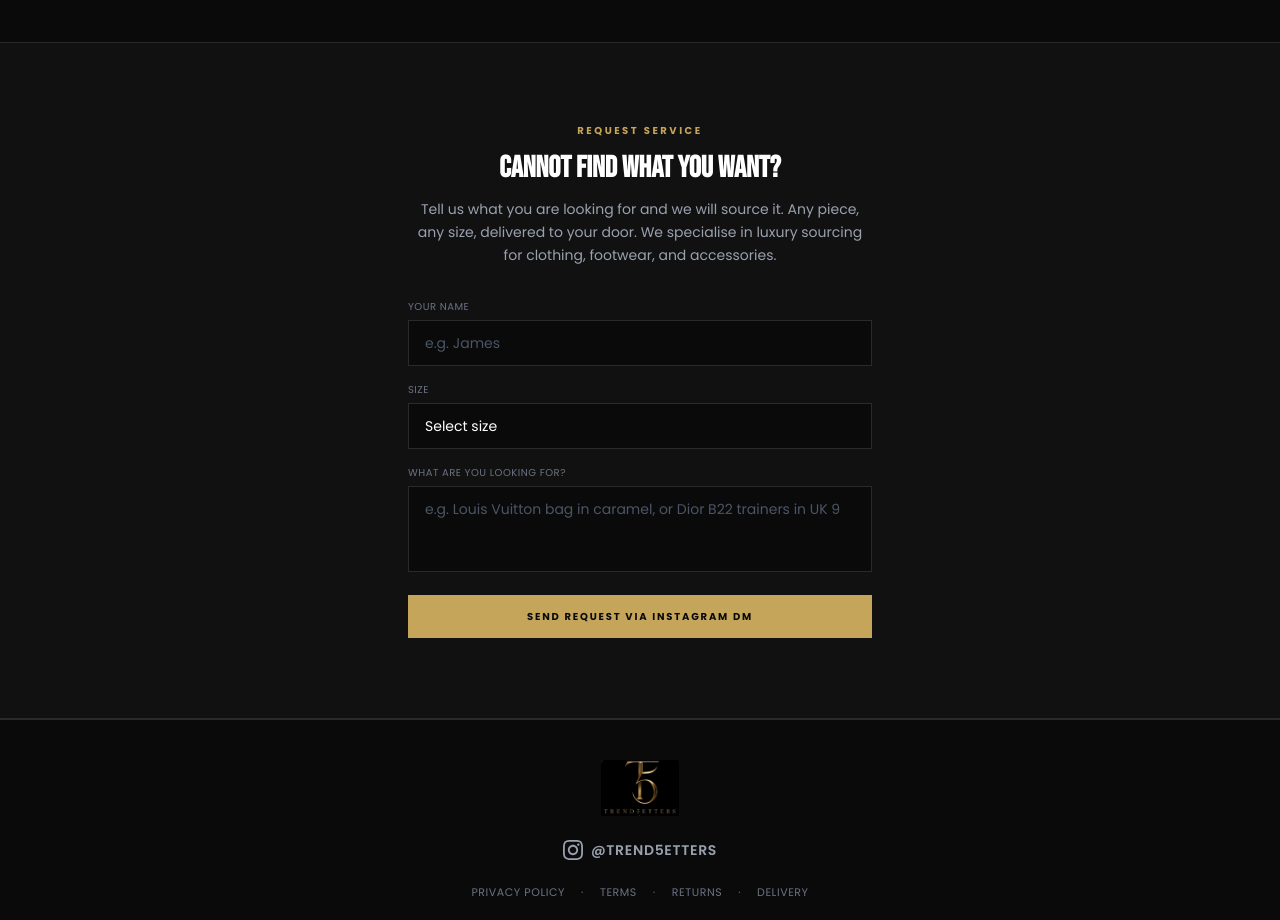
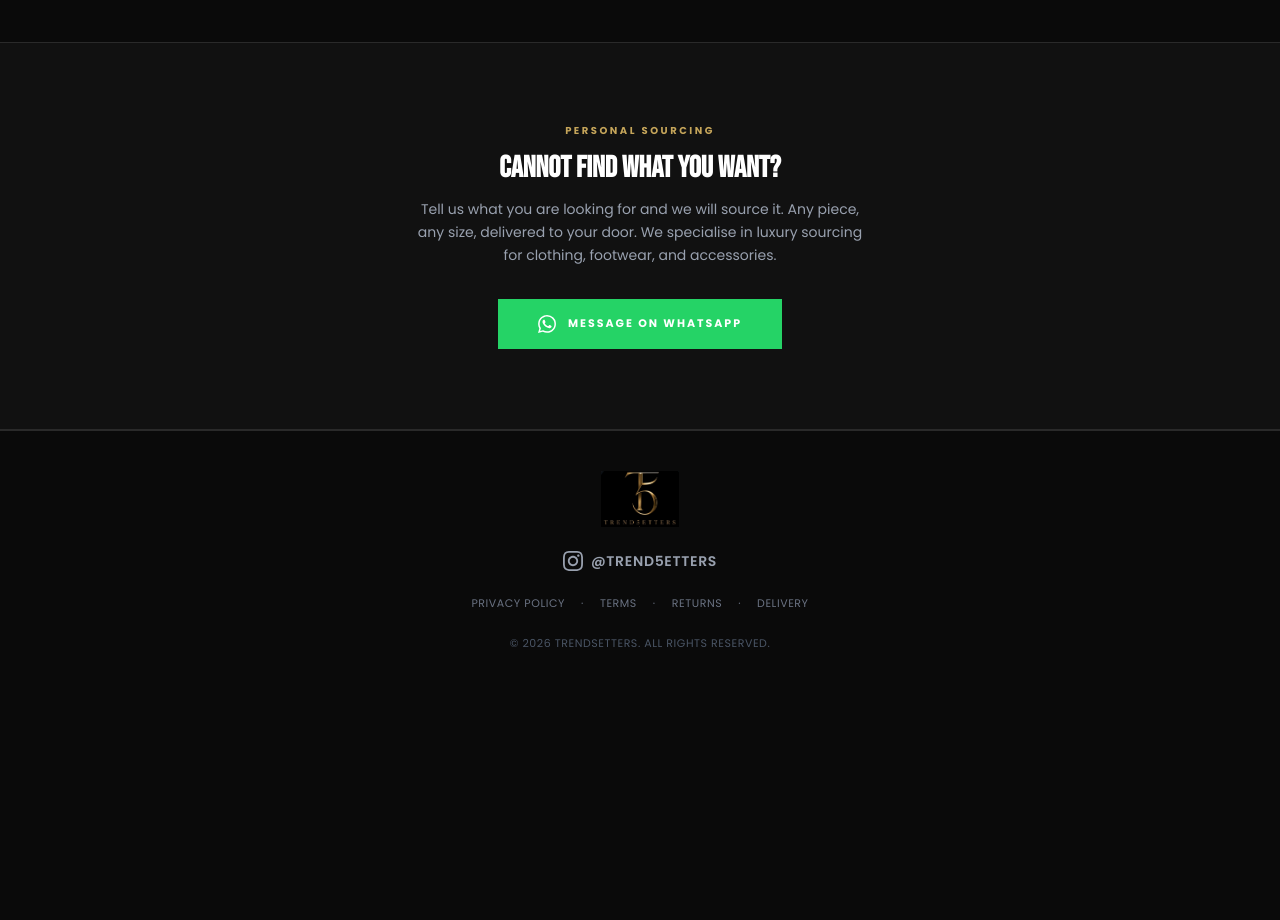
Before and after one commit to zidan-netizen/trendsetters-site-v2, a Next.js app: page / in a window 1280 px wide. Shown: the part 4760-5680 px from the top of the page. After the commit the page ends 5452 px from the top, so only its background shows below. Built offline with nearby package versions, Linux system fonts and the light colour scheme.

Commit message:
Update hero image and replace inquiry form with WhatsApp CTA

```diff
--- a/app/components/InquiryForm.tsx
+++ b/app/components/InquiryForm.tsx
@@ -1,27 +1,9 @@
-"use client";
-
-import { useState } from "react";
-
-const sizes = ["XS", "S", "M", "L", "XL", "XXL", "UK 6", "UK 7", "UK 8", "UK 9", "UK 10", "UK 11", "UK 12", "One Size"];
-
 export default function InquiryForm() {
-  const [name, setName] = useState("");
-  const [size, setSize] = useState("");
-  const [message, setMessage] = useState("");
-
-  const handleSubmit = (e: React.FormEvent) => {
-    e.preventDefault();
-    window.open(
-      `https://www.instagram.com/trend5etters/`,
-      "_blank"
-    );
-  };
-
   return (
     <section className="py-16 sm:py-20 bg-[#111] border-y border-[#2a2a2a]">
       <div className="max-w-lg mx-auto px-4 sm:px-6 text-center">
         <p className="text-[#C5A55A] text-[10px] font-bold tracking-[0.25em] uppercase mb-3">
-          Request Service
+          Personal Sourcing
         </p>
         <h2 className="font-display text-2xl sm:text-3xl font-bold text-white mb-3">
           Cannot Find What You Want?
@@ -29,60 +11,17 @@
         <p className="text-gray-400 text-sm mb-8 leading-relaxed">
           Tell us what you are looking for and we will source it. Any piece, any size, delivered to your door. We specialise in luxury sourcing for clothing, footwear, and accessories.
         </p>
-
-        <form onSubmit={handleSubmit} className="space-y-4 text-left">
-          <div>
-            <label className="block text-[10px] uppercase tracking-wider text-gray-500 mb-1.5">
-              Your Name
-            </label>
-            <input
-              type="text"
-              value={name}
-              onChange={(e) => setName(e.target.value)}
-              required
-              className="w-full bg-[#0A0A0A] border border-[#2a2a2a] px-4 py-3 text-sm text-white placeholder-gray-600 focus:border-[#C5A55A] focus:outline-none transition-colors"
-              placeholder="e.g. James"
-            />
-          </div>
-
-          <div>
-            <label className="block text-[10px] uppercase tracking-wider text-gray-500 mb-1.5">
-              Size
-            </label>
-            <select
-              value={size}
-              onChange={(e) => setSize(e.target.value)}
-              required
-              className="w-full bg-[#0A0A0A] border border-[#2a2a2a] px-4 py-3 text-sm text-white focus:border-[#C5A55A] focus:outline-none transition-colors appearance-none"
-            >
-              <option value="">Select size</option>
-              {sizes.map((s) => (
-                <option key={s} value={s}>{s}</option>
-              ))}
-            </select>
-          </div>
-
-          <div>
-            <label className="block text-[10px] uppercase tracking-wider text-gray-500 mb-1.5">
-              What are you looking for?
-            </label>
-            <textarea
-              value={message}
-              onChange={(e) => setMessage(e.target.value)}
-              required
-              rows={3}
-              className="w-full bg-[#0A0A0A] border border-[#2a2a2a] px-4 py-3 text-sm text-white placeholder-gray-600 focus:border-[#C5A55A] focus:outline-none transition-colors resize-none"
-              placeholder="e.g. Louis Vuitton bag in caramel, or Dior B22 trainers in UK 9"
-            />
-          </div>
-
-          <button
-            type="submit"
-            className="w-full bg-[#C5A55A] hover:bg-[#d4b872] text-[#0A0A0A] py-3.5 text-[10px] font-bold tracking-[0.18em] uppercase transition-colors"
-          >
-            Send Request via Instagram DM
-          </button>
-        </form>
+        <a
+          href="https://wa.me/447904856891?text=Hi%20TrendSetters%2C%20I%20am%20looking%20for%20something%20specific%20and%20would%20like%20help%20sourcing%20it."
+          target="_blank"
+          rel="noopener noreferrer"
+          className="inline-flex items-center gap-3 bg-[#25D366] hover:bg-[#1ebe5d] text-white py-4 px-10 text-[11px] font-bold tracking-[0.18em] uppercase transition-colors"
+        >
+          <svg xmlns="http://www.w3.org/2000/svg" width="18" height="18" viewBox="0 0 24 24" fill="currentColor">
+            <path d="M17.472 14.382c-.297-.149-1.758-.867-2.03-.967-.273-.099-.471-.148-.67.15-.197.297-.767.966-.94 1.164-.173.199-.347.223-.644.075-.297-.15-1.255-.463-2.39-1.475-.883-.788-1.48-1.761-1.653-2.059-.173-.297-.018-.458.13-.606.134-.133.298-.347.446-.52.149-.174.198-.298.298-.497.099-.198.05-.371-.025-.52-.075-.149-.669-1.612-.916-2.207-.242-.579-.487-.5-.669-.51-.173-.008-.371-.01-.57-.01-.198 0-.52.074-.792.372-.272.297-1.04 1.016-1.04 2.479 0 1.462 1.065 2.875 1.213 3.074.149.198 2.096 3.2 5.077 4.487.709.306 1.262.489 1.694.625.712.227 1.36.195 1.871.118.571-.085 1.758-.719 2.006-1.413.248-.694.248-1.289.173-1.413-.074-.124-.272-.198-.57-.347m-5.421 7.403h-.004a9.87 9.87 0 01-5.031-1.378l-.361-.214-3.741.982.998-3.648-.235-.374a9.86 9.86 0 01-1.51-5.26c.001-5.45 4.436-9.884 9.888-9.884 2.64 0 5.122 1.03 6.988 2.898a9.825 9.825 0 012.893 6.994c-.003 5.45-4.437 9.884-9.885 9.884m8.413-18.297A11.815 11.815 0 0012.05 0C5.495 0 .16 5.335.157 11.892c0 2.096.547 4.142 1.588 5.945L.057 24l6.305-1.654a11.882 11.882 0 005.683 1.448h.005c6.554 0 11.89-5.335 11.893-11.893a11.821 11.821 0 00-3.48-8.413z"/>
+          </svg>
+          Message on WhatsApp
+        </a>
       </div>
     </section>
   );
```
Also changed, not shown: public/hero-ts-1.jpg.
